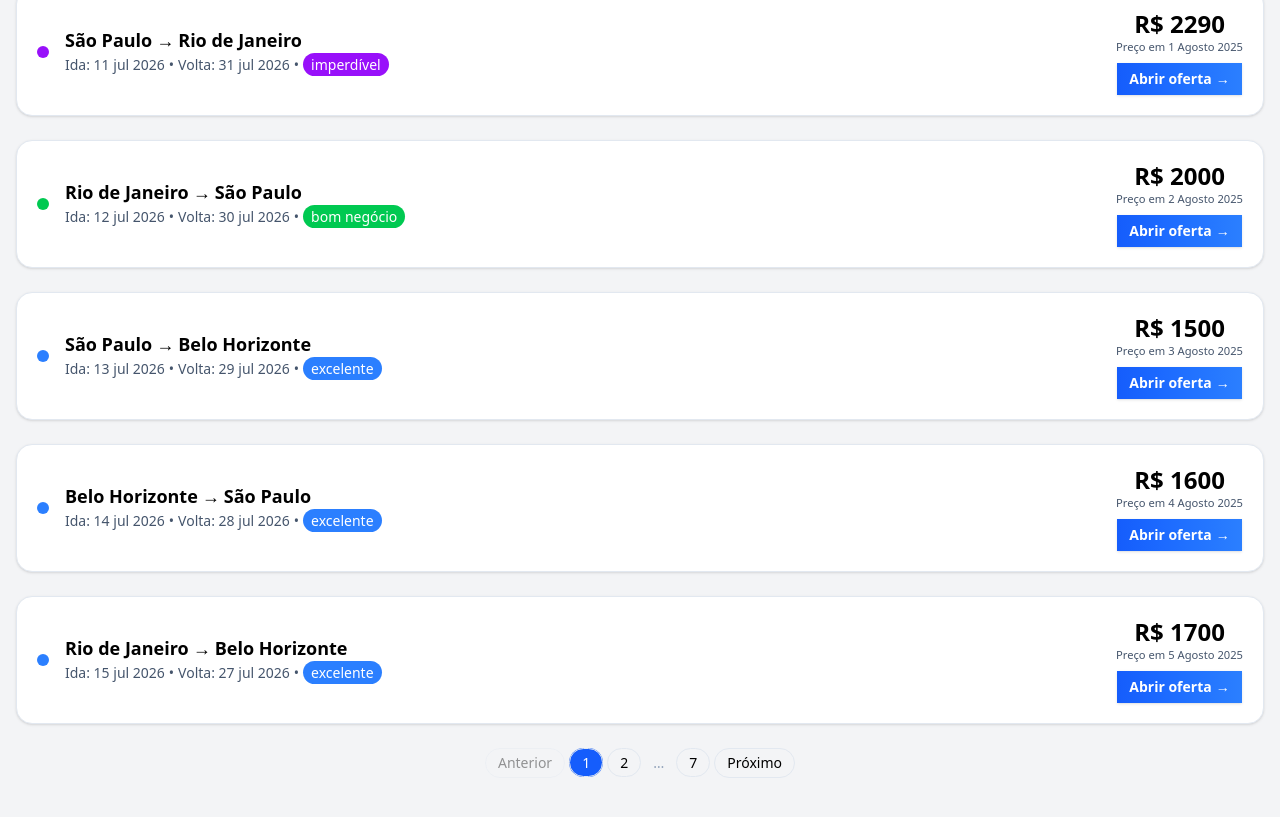
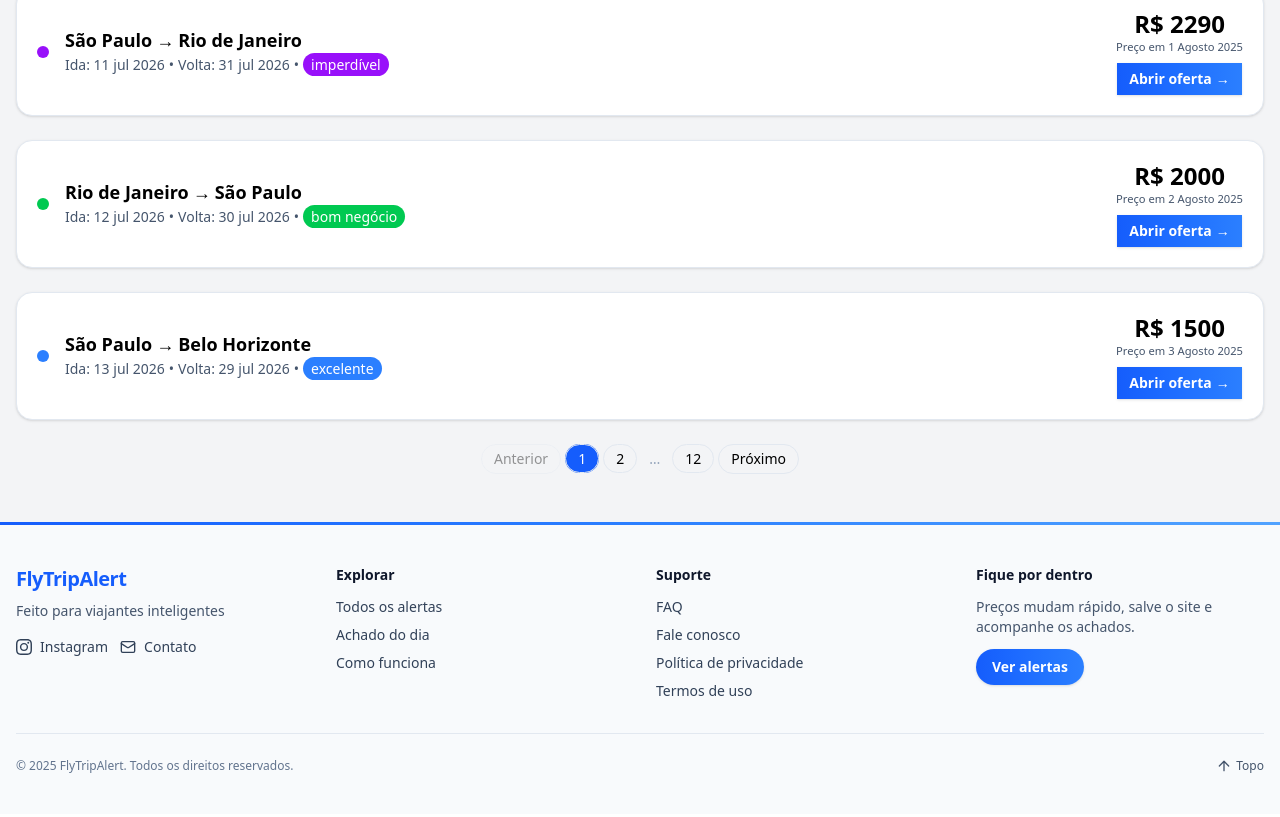
Before and after one commit to GCOUTO-FONSECA/flytripalert_js-site, a Next.js app: page / in a window 1280 px wide. Shown: the part 593-1410 px from the top of the page. Built offline with nearby package versions, Linux system fonts and the light colour scheme.

Commit message:
feat: add Footer component and update AlertsSection to use a smaller page size

```diff
--- a/app/page.tsx
+++ b/app/page.tsx
@@ -2,6 +2,7 @@
 "use client";
 import Hero from "@/components/Hero";
 import AlertsSection from "@/components/AlertsSection";
+import Footer from "@/components/Footer";
 
 export default function Home() {
   return (
@@ -19,6 +20,9 @@ export default function Home() {
           <AlertsSection />
         </div>
       </section>
+
+      {/* FOOTER */}
+      <Footer />
     </div>
   );
 }
--- a/components/AlertsSection.tsx
+++ b/components/AlertsSection.tsx
@@ -7,7 +7,7 @@ type Alert = {
   days: number; rating: "bom negócio" | "excelente" | "imperdível"; found_at?: string;
 };
 
-const PAGE_SIZE = 5;
+const PAGE_SIZE = 3;
 
 const mock = [
     {from: "São Paulo", to: "Rio de Janeiro", price: 2290, depart: "11 jul 2026", return: "31 jul 2026", days: 20, rating: "imperdível", found_at: "1 Agosto 2025", link: "flytripalert.com"},
--- /dev/null
+++ b/components/Footer.tsx
@@ -0,0 +1,100 @@
+// components/Footer.tsx
+import Link from "next/link";
+import { Mail, ArrowUp } from "lucide-react";
+import { SiInstagram } from "react-icons/si";
+
+export default function Footer() {
+  const year = new Date().getFullYear();
+
+  return (
+    <footer className="mt-16 bg-slate-50 text-slate-700">
+      {/* faixa superior em gradiente */}
+      <div className="-mt-16 h-[3px] bg-gradient-to-r from-blue-600 via-blue-500 to-blue-400" />
+
+      <div className="mx-auto max-w-7xl px-4 py-10">
+        <div className="grid gap-8 sm:grid-cols-2 lg:grid-cols-4">
+          {/* brand + tagline */}
+          <div>
+            <Link href="/" className="text-xl font-bold tracking-tight text-blue-600">
+              FlyTripAlert
+            </Link>
+            <p className="mt-2 text-sm text-slate-600">
+              Feito para viajantes inteligentes
+            </p>
+            <div className="mt-4 flex items-center gap-3">
+              <Link
+                href="https://instagram.com/flytripalert"
+                className="inline-flex items-center gap-2 text-sm hover:text-blue-600"
+                aria-label="Instagram do FlyTripAlert"
+              >
+                <SiInstagram className="h-4 w-4" />
+                Instagram
+              </Link>
+              <Link
+                href="mailto:contact@flytripalert.com"
+                className="inline-flex items-center gap-2 text-sm hover:text-blue-600"
+                aria-label="Enviar email para contato"
+              >
+                <Mail className="h-4 w-4" />
+                Contato
+              </Link>
+            </div>
+          </div>
+
+          {/* navegação principal */}
+          <nav aria-label="Navegação" className="text-sm">
+            <h4 className="mb-3 font-semibold text-slate-900">Explorar</h4>
+            <ul className="space-y-2">
+              <li><Link href="/#alerts" className="hover:text-blue-600">Todos os alertas</Link></li>
+              <li><Link href="/top" className="hover:text-blue-600">Achado do dia</Link></li>
+              <li><Link href="/como-funciona" className="hover:text-blue-600">Como funciona</Link></li>
+            </ul>
+          </nav>
+
+          {/* suporte / legal */}
+          <nav aria-label="Suporte" className="text-sm">
+            <h4 className="mb-3 font-semibold text-slate-900">Suporte</h4>
+            <ul className="space-y-2">
+              <li><Link href="/faq" className="hover:text-blue-600">FAQ</Link></li>
+              <li><Link href="/contato" className="hover:text-blue-600">Fale conosco</Link></li>
+              <li><Link href="/politica-de-privacidade" className="hover:text-blue-600">Política de privacidade</Link></li>
+              <li><Link href="/termos" className="hover:text-blue-600">Termos de uso</Link></li>
+            </ul>
+          </nav>
+
+          {/* chamada rápida */}
+          <div className="text-sm">
+            <h4 className="mb-3 font-semibold text-slate-900">Fique por dentro</h4>
+            <p className="text-slate-600">
+              Preços mudam rápido, salve o site e acompanhe os achados.
+            </p>
+            <Link
+              href="/#alerts"
+              className="mt-3 inline-flex items-center justify-center rounded-full
+                         bg-gradient-to-r from-blue-600 to-blue-500 px-4 py-2
+                         font-semibold text-white shadow-sm hover:from-blue-600 hover:to-indigo-500
+                         focus-visible:outline-2 focus-visible:outline-offset-2 focus-visible:outline-blue-600"
+            >
+              Ver alertas
+            </Link>
+          </div>
+        </div>
+
+        {/* barra final */}
+        <div className="mt-8 border-t border-slate-200 pt-6 flex flex-col gap-3 sm:flex-row sm:items-center sm:justify-between">
+          <p className="text-xs text-slate-500">
+            © {year} FlyTripAlert. Todos os direitos reservados.
+          </p>
+          <Link
+            href="#"
+            className="inline-flex items-center gap-1 text-xs font-medium text-slate-600 hover:text-blue-600"
+            aria-label="Voltar ao topo"
+          >
+            <ArrowUp className="h-4 w-4" />
+            Topo
+          </Link>
+        </div>
+      </div>
+    </footer>
+  );
+}
--- a/package.json
+++ b/package.json
@@ -10,9 +10,11 @@
   },
   "dependencies": {
     "framer-motion": "^12.23.12",
+    "lucide-react": "^0.541.0",
     "next": "15.4.6",
     "react": "19.1.0",
-    "react-dom": "19.1.0"
+    "react-dom": "19.1.0",
+    "react-icons": "^5.5.0"
   },
   "devDependencies": {
     "@tailwindcss/postcss": "^4",
```
Also changed, not shown: 1 other file (tests, documents, lock files or other folders).
